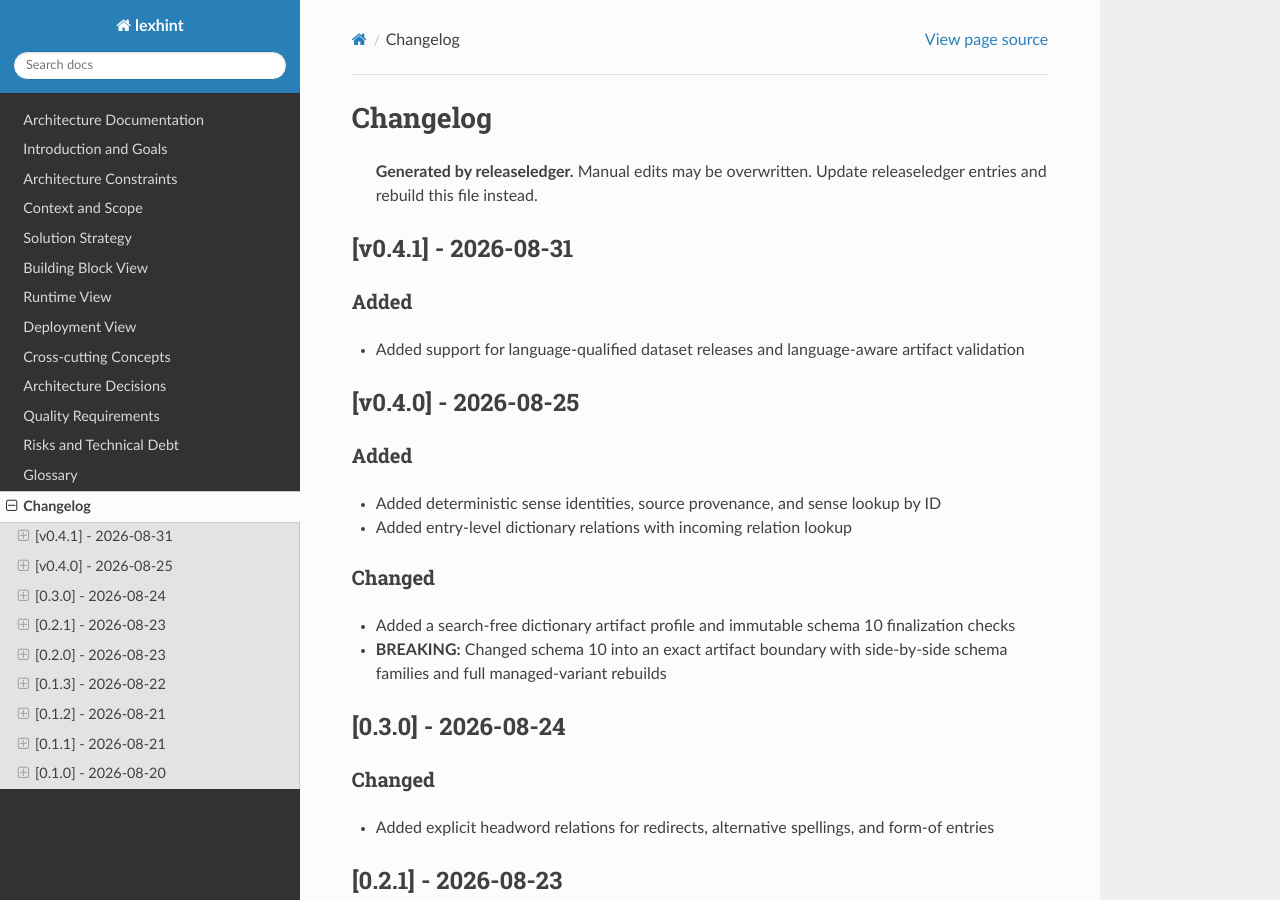
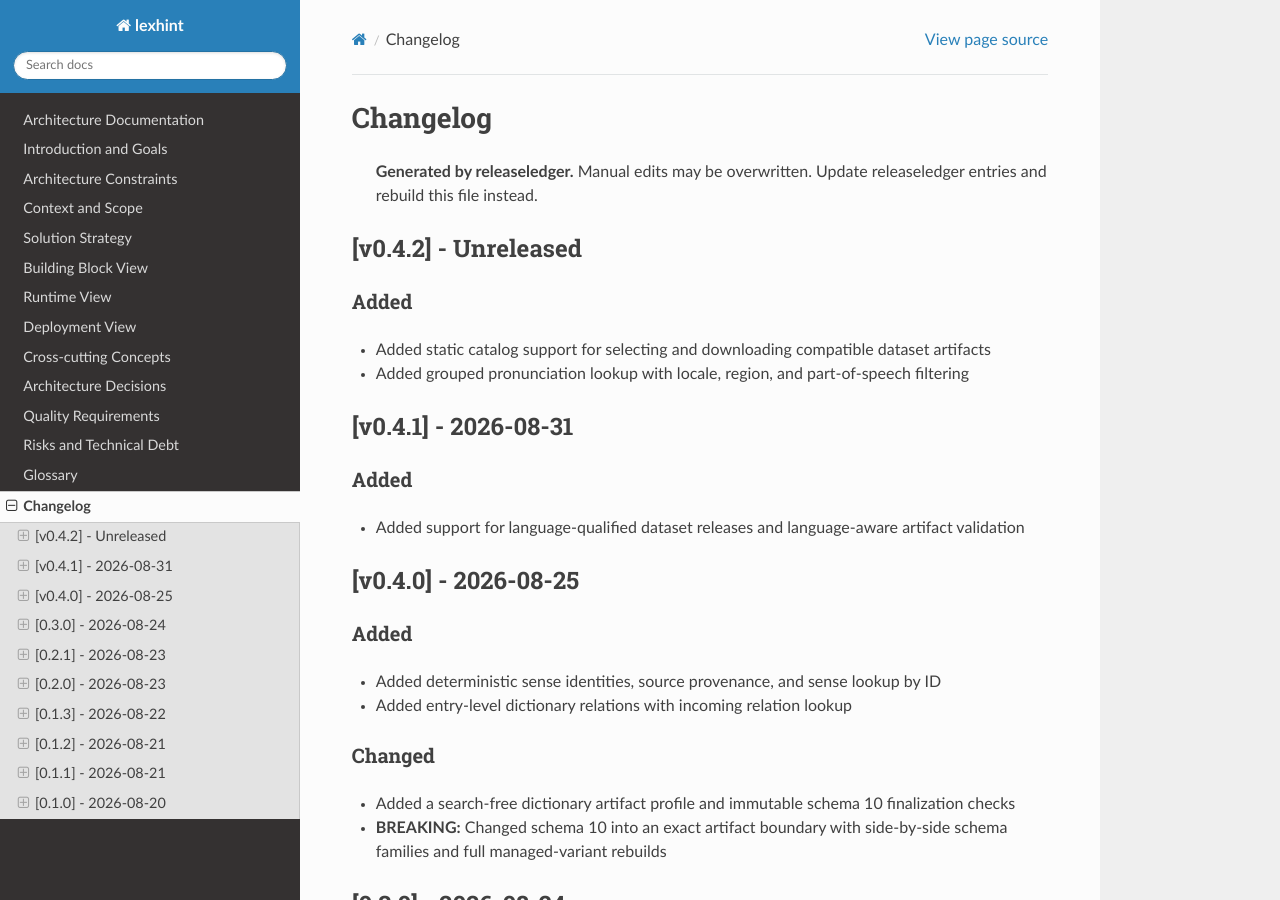
Before and after one commit to buchwandler/lexhint, a Sphinx documentation site: the page built from docs/changelog.md, in a window 1280 px wide and 900 px high. Built offline with Sphinx 7.4.7 and the Read the Docs theme 3.1.0, drawn with Linux system fonts in a browser that asks for light colours.

Commit message:
doc: changelog

```diff
--- a/docs/changelog.md
+++ b/docs/changelog.md
@@ -1,6 +1,15 @@
 # Changelog
 
 > **Generated by releaseledger.** Manual edits may be overwritten. Update releaseledger entries and rebuild this file instead.
+
+## [v0.4.2] - Unreleased
+
+### Added
+
+- Added static catalog support for selecting and downloading compatible dataset artifacts
+- Added grouped pronunciation lookup with locale, region, and part-of-speech filtering
+
+<!-- generated by releaseledger -->
 
 ## [v0.4.1] - 2026-08-31
 
```
Also changed, not shown: .ledger/releaseledger/data/ledgers/main/releases/v0.4.2/entries/entry-0001.md (added), .ledger/releaseledger/data/ledgers/main/releases/v0.4.2/entries/entry-0002.md (added), .ledger/releaseledger/data/ledgers/main/releases/v0.4.2/release.md (added), 2 other files.
